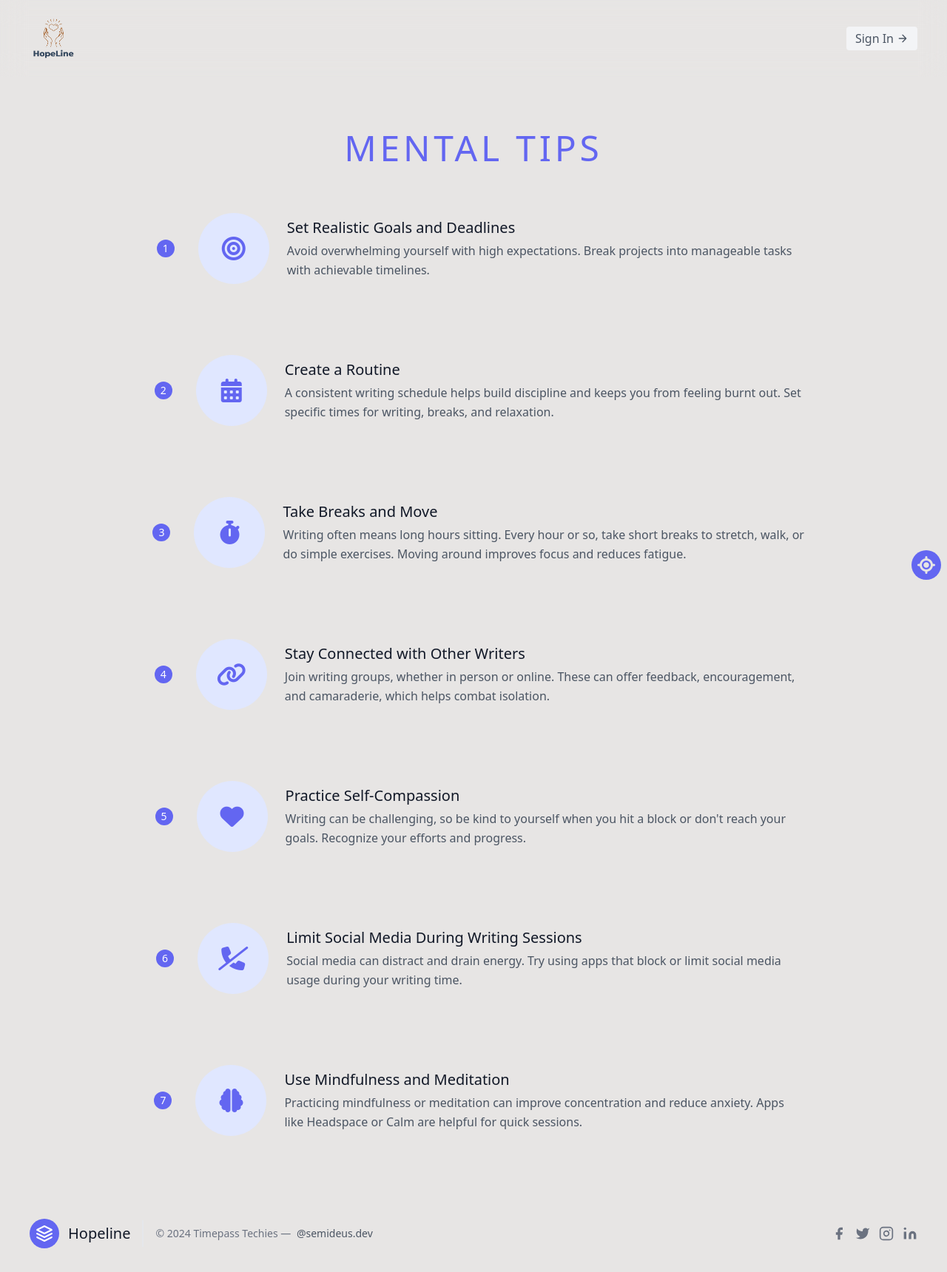
After one commit to Prabhpuran/socialproblem, a Django app: page /mental-tips/ in a window 1280 px wide. The commit adds this page. Shown: the whole page at 74% size. Run offline with Django 5.2, Linux system fonts and the light colour scheme; some libraries are stand-ins or nearby versions.

Commit message:
help page

```diff
--- a/home/urls.py
+++ b/home/urls.py
@@ -5,9 +5,16 @@ from django.contrib.auth import views as auth_views
 urlpatterns = [
     path('', views.dashboard, name='dashboard'),
     path('file-case/', views.file_case, name='file_case'),
+    path("case-submitted", views.case_submitted, name="case_submitted"),
     path('emergency-services/', views.emergency_services, name='emergency_services'),
     path('register/', views.register, name='register'),
     path('accounts/login/', views.user_login, name='login'),
     path('login/', auth_views.LoginView.as_view(template_name = 'login.html'), name='login'),
     path('logout/', views.user_logout, name='logout'),
+    path("help/", views.help, name="help"),
+    path("mental-tips/", views.mental_tips, name="mental_tips"),
+    path("resources/", views.resources, name="resources"),
+    path("volunteers/", views.volunteers, name="volunteers"),
+
+
 ]
--- a/home/views.py
+++ b/home/views.py
@@ -78,3 +78,18 @@ def emergency_services(request):
     services = EmergencyService.objects.all()
     print(services)
     return render(request, 'emergency_services.html', {'services': services})
+
+def help(request):
+    return render(request, 'help.html')
+
+def mental_tips(request):
+    return render(request, 'mental_tips.html')
+
+def resources(request):
+    return render(request, 'resources.html')
+
+def volunteers(request):
+    return render(request, 'volunteers.html')
+
+def case_submitted(request):
+    return render(request, 'case_submitted.html')
--- a/templates/base.html
+++ b/templates/base.html
@@ -43,29 +43,10 @@
   </head>
   <body>
     <!-- Navigation Bar -->
-    <header class="text-gray-600 body-font">
+    <header class="text-gray-600 z-50 body-font">
       <div
         class="md:px-10 fixed w-full backdrop-blur-lg flex p-5 flex-col md:flex-row items-center"
       >
-        <!-- <a
-          class="flex title-font font-medium items-center text-gray-900 mb-4 md:mb-0"
-        >
-          <svg
-            xmlns="http://www.w3.org/2000/svg"
-            fill="none"
-            stroke="currentColor"
-            stroke-linecap="round"
-            stroke-linejoin="round"
-            stroke-width="2"
-            class="w-10 h-10 text-white p-2 bg-indigo-500 rounded-full"
-            viewBox="0 0 24 24"
-          >
-            <path
-              d="M12 2L2 7l10 5 10-5-10-5zM2 17l10 5 10-5M2 12l10 5 10-5"
-            ></path>
-          </svg>
-          <span class="ml-3 text-xl">Hopeline</span>
-        </a> -->
         <img src="/static/logo.png" alt="logo" class="h-16 w-16" />
         <nav
           class="md:ml-auto md:mr-auto flex flex-wrap space-x-8 items-center text-base justify-center"
@@ -73,10 +54,16 @@
           {% if user.is_authenticated %}
 
           <a class="hover:text-indigo-500" href="/">Dashboard</a>
-          <a class="hover:text-indigo-500">Report</a>
-          <a class="hover:text-indigo-500" href="{% url 'emergency_services' %}"
-            >Emergency</a
+          <a class="hover:text-indigo-500" href="{% url 'file_case' %}">
+            Report
+          </a>
+          <a
+            class="hover:text-indigo-500"
+            href="{% url 'emergency_services' %}"
           >
+            Emergency
+          </a>
+          <a class="hover:text-indigo-500" href="{% url 'help' %}">Help</a>
 
           {% endif %}
         </nav>
@@ -190,6 +177,18 @@
       {% endblock %}
     </div>
 
+    <button
+      class="bottom-4 fixed right-2 bg-indigo-500 rounded-full p-2 text-stone-200"
+      onclick="getLocation()"
+    >
+      <i class="fa-solid fa-location-crosshairs fa-xl"></i>
+    </button>
+
+    <p
+      id="demo"
+      class="text-gray-400 leading-relaxed text-center bg-stone-200 py-5"
+    ></p>
+
     <!-- Footer -->
     <footer class="text-gray-600 bg-stone-200 body-font">
       <div class="md:px-10 py-8 flex items-center sm:flex-row flex-col">
@@ -292,6 +291,27 @@
       </div>
     </footer>
 
+    <script>
+      const x = document.getElementById("demo");
+
+      function getLocation() {
+        if (navigator.geolocation) {
+          navigator.geolocation.getCurrentPosition(showPosition);
+        } else {
+          x.innerHTML = "Geolocation is not supported by this browser.";
+        }
+      }
+
+      function showPosition(position) {
+        x.innerHTML =
+          "Your current location is saved! <br>" +
+          "Latitude: " +
+          position.coords.latitude +
+          "<br>Longitude: " +
+          position.coords.longitude;
+      }
+    </script>
+
     <!-- Bootstrap JS CDN -->
     <!-- <script src="https://cdn.jsdelivr.net/npm/bootstrap@5.3.0/dist/js/bootstrap.bundle.min.js"></script> -->
   </body>
--- /dev/null
+++ b/templates/mental_tips.html
@@ -0,0 +1,215 @@
+{% extends 'base.html' %} {% block content %}
+<section class="text-gray-600 body-font">
+  <div class="flex flex-col items-center justify-center pt-44 z-0">
+    <center>
+      <h1 class="text-5xl tracking-widest font-thin uppercase text-indigo-500">
+        mental tips
+      </h1>
+    </center>
+    <br />
+    <div class="flex flex-col items-center justify-center space-y-4">
+      <div class="flex md:w-[70%] pt-10 md:pb-10 sm:items-center mx-auto">
+        <div class="h-full w-6 inset-0 flex items-center justify-center">
+          <div class="h-full w-1 bg-gray-200 pointer-events-none"></div>
+        </div>
+        <div
+          class="flex-shrink-0 w-6 h-6 rounded-full mt-10 sm:mt-0 relative inline-flex items-center justify-center bg-indigo-500 text-white relative title-font font-medium text-sm"
+        >
+          1
+        </div>
+        <div
+          class="flex-grow md:pl-8 pl-6 flex sm:items-center items-start flex-col sm:flex-row"
+        >
+          <div
+            class="flex-shrink-0 w-24 h-24 bg-indigo-100 text-indigo-500 rounded-full inline-flex items-center justify-center"
+          >
+            <i class="fa-solid fa-bullseye fa-2xl"></i>
+          </div>
+          <div class="flex-grow sm:pl-6 mt-6 sm:mt-0">
+            <h2 class="font-medium title-font text-gray-900 mb-1 text-xl">
+              Set Realistic Goals and Deadlines
+            </h2>
+            <p class="leading-relaxed">
+              Avoid overwhelming yourself with high expectations. Break projects
+              into manageable tasks with achievable timelines.
+            </p>
+          </div>
+        </div>
+      </div>
+      <div class="flex md:w-[70%] pt-10 md:pb-10 sm:items-center mx-auto">
+        <div class="h-full w-6 inset-0 flex items-center justify-center">
+          <div class="h-full w-1 bg-gray-200 pointer-events-none"></div>
+        </div>
+        <div
+          class="flex-shrink-0 w-6 h-6 rounded-full mt-10 sm:mt-0 relative inline-flex items-center justify-center bg-indigo-500 text-white relative title-font font-medium text-sm"
+        >
+          2
+        </div>
+        <div
+          class="flex-grow md:pl-8 pl-6 flex sm:items-center items-start flex-col sm:flex-row"
+        >
+          <div
+            class="flex-shrink-0 w-24 h-24 bg-indigo-100 text-indigo-500 rounded-full inline-flex items-center justify-center"
+          >
+            <i class="fa-solid fa-calendar-days fa-2xl"></i>
+          </div>
+          <div class="flex-grow sm:pl-6 mt-6 sm:mt-0">
+            <h2 class="font-medium title-font text-gray-900 mb-1 text-xl">
+              Create a Routine
+            </h2>
+            <p class="leading-relaxed">
+              A consistent writing schedule helps build discipline and keeps you
+              from feeling burnt out. Set specific times for writing, breaks,
+              and relaxation.
+            </p>
+          </div>
+        </div>
+      </div>
+      <div class="flex md:w-[70%] pt-10 md:pb-10 sm:items-center mx-auto">
+        <div class="h-full w-6 inset-0 flex items-center justify-center">
+          <div class="h-full w-1 bg-gray-200 pointer-events-none"></div>
+        </div>
+        <div
+          class="flex-shrink-0 w-6 h-6 rounded-full mt-10 sm:mt-0 relative inline-flex items-center justify-center bg-indigo-500 text-white relative title-font font-medium text-sm"
+        >
+          3
+        </div>
+        <div
+          class="flex-grow md:pl-8 pl-6 flex sm:items-center items-start flex-col sm:flex-row"
+        >
+          <div
+            class="flex-shrink-0 w-24 h-24 bg-indigo-100 text-indigo-500 rounded-full inline-flex items-center justify-center"
+          >
+            <i class="fa-solid fa-stopwatch fa-2xl"></i>
+          </div>
+          <div class="flex-grow sm:pl-6 mt-6 sm:mt-0">
+            <h2 class="font-medium title-font text-gray-900 mb-1 text-xl">
+              Take Breaks and Move
+            </h2>
+            <p class="leading-relaxed">
+              Writing often means long hours sitting. Every hour or so, take
+              short breaks to stretch, walk, or do simple exercises. Moving
+              around improves focus and reduces fatigue.
+            </p>
+          </div>
+        </div>
+      </div>
+      <div class="flex md:w-[70%] pt-10 md:pb-10 sm:items-center mx-auto">
+        <div class="h-full w-6 inset-0 flex items-center justify-center">
+          <div class="h-full w-1 bg-gray-200 pointer-events-none"></div>
+        </div>
+        <div
+          class="flex-shrink-0 w-6 h-6 rounded-full mt-10 sm:mt-0 relative inline-flex items-center justify-center bg-indigo-500 text-white relative title-font font-medium text-sm"
+        >
+          4
+        </div>
+        <div
+          class="flex-grow md:pl-8 pl-6 flex sm:items-center items-start flex-col sm:flex-row"
+        >
+          <div
+            class="flex-shrink-0 w-24 h-24 bg-indigo-100 text-indigo-500 rounded-full inline-flex items-center justify-center"
+          >
+            <i class="fa-solid fa-link fa-2xl"></i>
+          </div>
+          <div class="flex-grow sm:pl-6 mt-6 sm:mt-0">
+            <h2 class="font-medium title-font text-gray-900 mb-1 text-xl">
+              Stay Connected with Other Writers
+            </h2>
+            <p class="leading-relaxed">
+              Join writing groups, whether in person or online. These can offer
+              feedback, encouragement, and camaraderie, which helps combat
+              isolation.
+            </p>
+          </div>
+        </div>
+      </div>
+      <div class="flex md:w-[70%] pt-10 md:pb-10 sm:items-center mx-auto">
+        <div class="h-full w-6 inset-0 flex items-center justify-center">
+          <div class="h-full w-1 bg-gray-200 pointer-events-none"></div>
+        </div>
+        <div
+          class="flex-shrink-0 w-6 h-6 rounded-full mt-10 sm:mt-0 relative inline-flex items-center justify-center bg-indigo-500 text-white relative title-font font-medium text-sm"
+        >
+          5
+        </div>
+        <div
+          class="flex-grow md:pl-8 pl-6 flex sm:items-center items-start flex-col sm:flex-row"
+        >
+          <div
+            class="flex-shrink-0 w-24 h-24 bg-indigo-100 text-indigo-500 rounded-full inline-flex items-center justify-center"
+          >
+            <i class="fa-solid fa-heart fa-2xl"></i>
+          </div>
+          <div class="flex-grow sm:pl-6 mt-6 sm:mt-0">
+            <h2 class="font-medium title-font text-gray-900 mb-1 text-xl">
+              Practice Self-Compassion
+            </h2>
+            <p class="leading-relaxed">
+              Writing can be challenging, so be kind to yourself when you hit a
+              block or don't reach your goals. Recognize your efforts and
+              progress.
+            </p>
+          </div>
+        </div>
+      </div>
+      <div class="flex md:w-[70%] pt-10 md:pb-10 sm:items-center mx-auto">
+        <div class="h-full w-6 inset-0 flex items-center justify-center">
+          <div class="h-full w-1 bg-gray-200 pointer-events-none"></div>
+        </div>
+        <div
+          class="flex-shrink-0 w-6 h-6 rounded-full mt-10 sm:mt-0 relative inline-flex items-center justify-center bg-indigo-500 text-white relative title-font font-medium text-sm"
+        >
+          6
+        </div>
+        <div
+          class="flex-grow md:pl-8 pl-6 flex sm:items-center items-start flex-col sm:flex-row"
+        >
+          <div
+            class="flex-shrink-0 w-24 h-24 bg-indigo-100 text-indigo-500 rounded-full inline-flex items-center justify-center"
+          >
+            <i class="fa-solid fa-phone-slash fa-2xl"></i>
+          </div>
+          <div class="flex-grow sm:pl-6 mt-6 sm:mt-0">
+            <h2 class="font-medium title-font text-gray-900 mb-1 text-xl">
+              Limit Social Media During Writing Sessions
+            </h2>
+            <p class="leading-relaxed">
+              Social media can distract and drain energy. Try using apps that
+              block or limit social media usage during your writing time.
+            </p>
+          </div>
+        </div>
+      </div>
+      <div class="flex md:w-[70%] pt-10 md:pb-10 sm:items-center mx-auto">
+        <div class="h-full w-6 inset-0 flex items-center justify-center">
+          <div class="h-full w-1 bg-gray-200 pointer-events-none"></div>
+        </div>
+        <div
+          class="flex-shrink-0 w-6 h-6 rounded-full mt-10 sm:mt-0 relative inline-flex items-center justify-center bg-indigo-500 text-white relative title-font font-medium text-sm"
+        >
+          7
+        </div>
+        <div
+          class="flex-grow md:pl-8 pl-6 flex sm:items-center items-start flex-col sm:flex-row"
+        >
+          <div
+            class="flex-shrink-0 w-24 h-24 bg-indigo-100 text-indigo-500 rounded-full inline-flex items-center justify-center"
+          >
+            <i class="fa-solid fa-brain fa-2xl"></i>
+          </div>
+          <div class="flex-grow sm:pl-6 mt-6 sm:mt-0">
+            <h2 class="font-medium title-font text-gray-900 mb-1 text-xl">
+              Use Mindfulness and Meditation
+            </h2>
+            <p class="leading-relaxed">
+              Practicing mindfulness or meditation can improve concentration and
+              reduce anxiety. Apps like Headspace or Calm are helpful for quick
+              sessions.
+            </p>
+          </div>
+        </div>
+      </div>
+    </div>
+  </div>
+</section>
+{% endblock %}
```
Also changed, not shown: templates/dashboard.html (+4 -4 lines), templates/emergency_services.html (+5 -5 lines), templates/file_case.html (+46 -5 lines), templates/help.html (added, +107 -0 lines), db.sqlite3, 1 other file.
